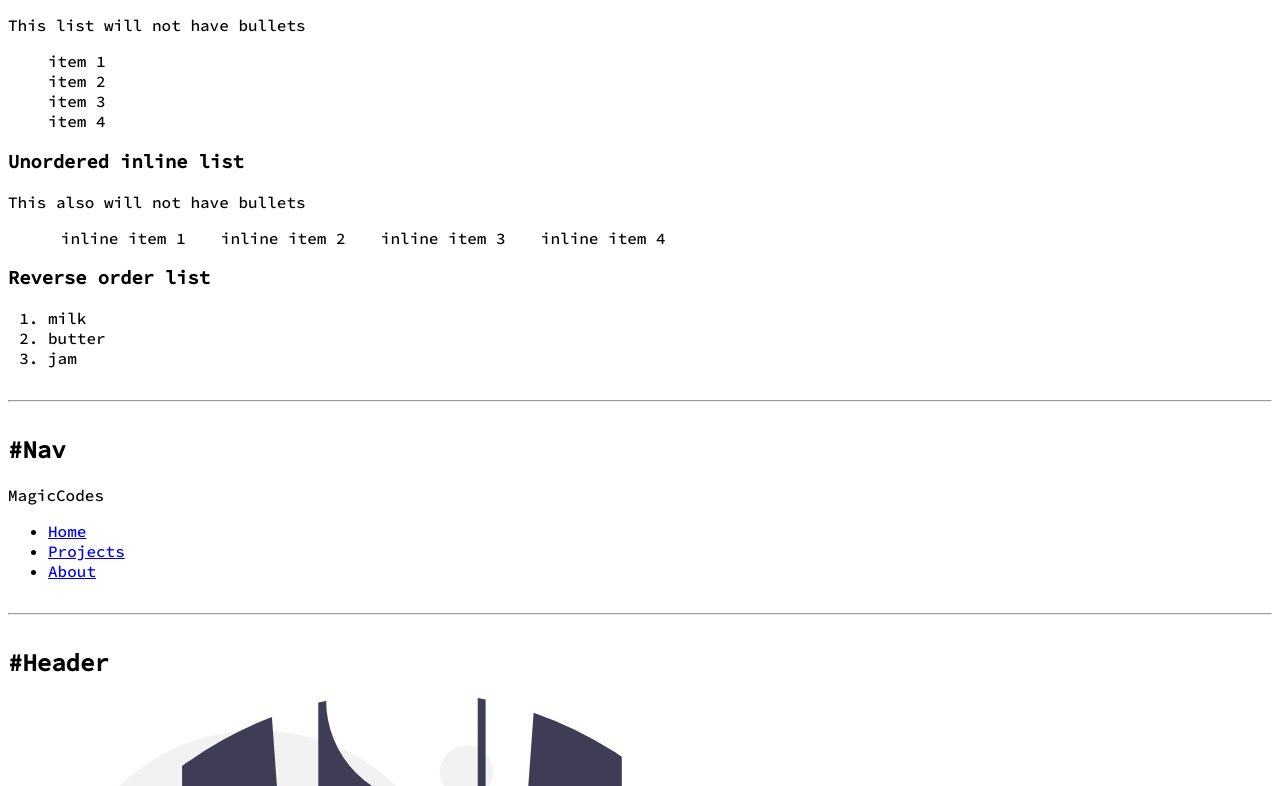
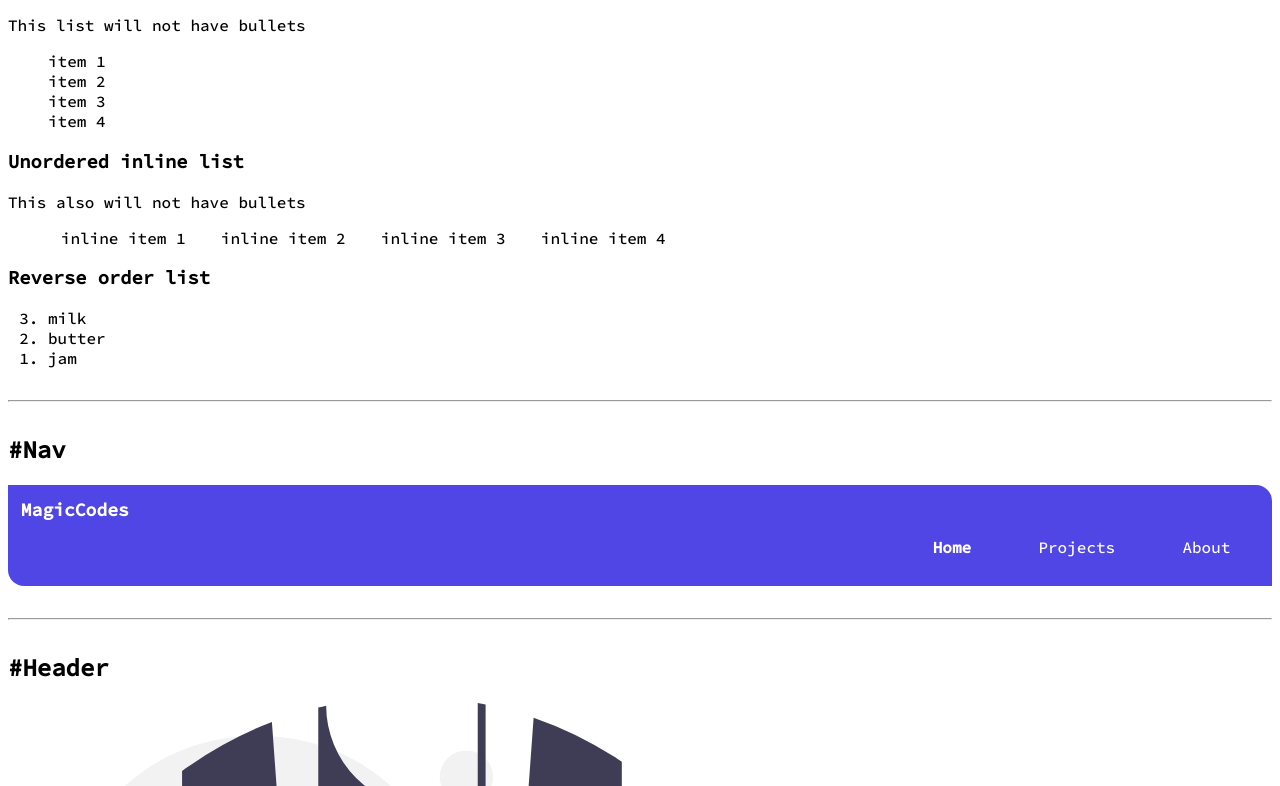
Before and after one commit to Neerajd3vv/neeraj-neoGcamp-lesson3, a plain HTML site: page index.html in a window 1280 px wide. Shown: the part 929-1715 px from the top of the page. Drawn offline with Linux system fonts and the light colour scheme; a web font is replaced by a local one.

Commit message:
navigation done!

```diff
--- a/index.html
+++ b/index.html
@@ -60,7 +60,7 @@
     </ul>
 
     <h3>Reverse order list</h3>
-    <ol>
+    <ol reversed>
         <li>milk</li>
         <li>butter</li>
         <li>jam</li>
@@ -68,18 +68,21 @@
     <hr>
 
     <h2>#Nav</h2>
-    <nav>
-        <div>MagicCodes</div>
-        <ul>
-            <li>
-                <a href="/">Home</a>
+    <nav class="navigation-container">
+        <div class="nav-magic">MagicCodes</div>
+        <ul class="non-bullet-nav-pills">
+
+            <li class="list-inline-item" >
+                <a class="link active-link" href="/">Home</a>
+            </li >
+            <li class="list-inline-item">
+                <a class="link" href="/">Projects</a>
+            </li  >
+            <li class="list-inline-item">
+                <a class="link" href="/">About</a>
+
             </li>
-            <li>
-                <a href="/">Projects</a>
-            </li>
-            <li>
-                <a href="/">About</a>
-            </li>
+
         </ul>
     </nav>
     <hr>
--- a/styles.css
+++ b/styles.css
@@ -24,8 +24,8 @@ font-family: 'Source Code Pro', monospace;
 /** container **/
 
 .container{
-    padding-left: 1rem;
-    padding-right: 1rem;
+    padding-left: 0.5rem;
+    padding-right: 2rem;
 }
 
 .container-center{
@@ -35,7 +35,7 @@ font-family: 'Source Code Pro', monospace;
 /** links **/
 .link{
     text-decoration: none;
-    padding: 0.5rem 1rem;
+    padding: .8rem 1rem;
 }
 .link-primary{
     background-color: var(--primary-color);
@@ -57,3 +57,31 @@ font-family: 'Source Code Pro', monospace;
    display:inline;
    padding:0rem 0.8rem;
 }
+
+/** Nav **/
+
+
+.navigation-container{
+background-color: var(--primary-color);
+border-bottom-left-radius: 1rem;
+border-top-right-radius: 1rem;
+
+
+color:white;
+padding:0.8rem;
+
+}
+.navigation-container .link{
+    color:white;
+
+}
+.non-bullet-nav-pills{
+    text-align: right;
+}
+.navigation-container .nav-magic {
+    font-weight: bold ;
+    font-size: large;
+}
+.navigation-container .active-link{
+    font-weight: bold;
+}
```
